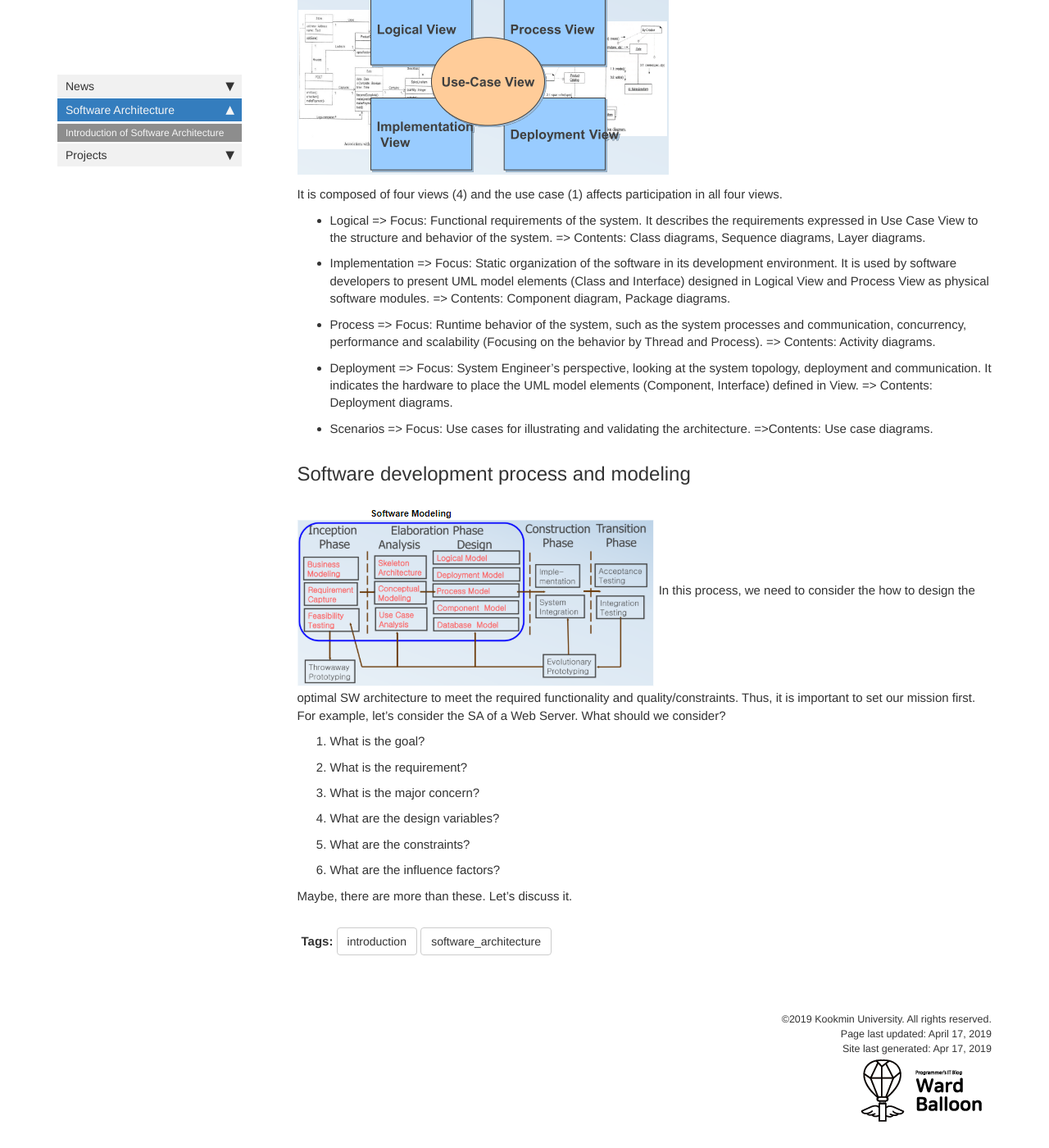
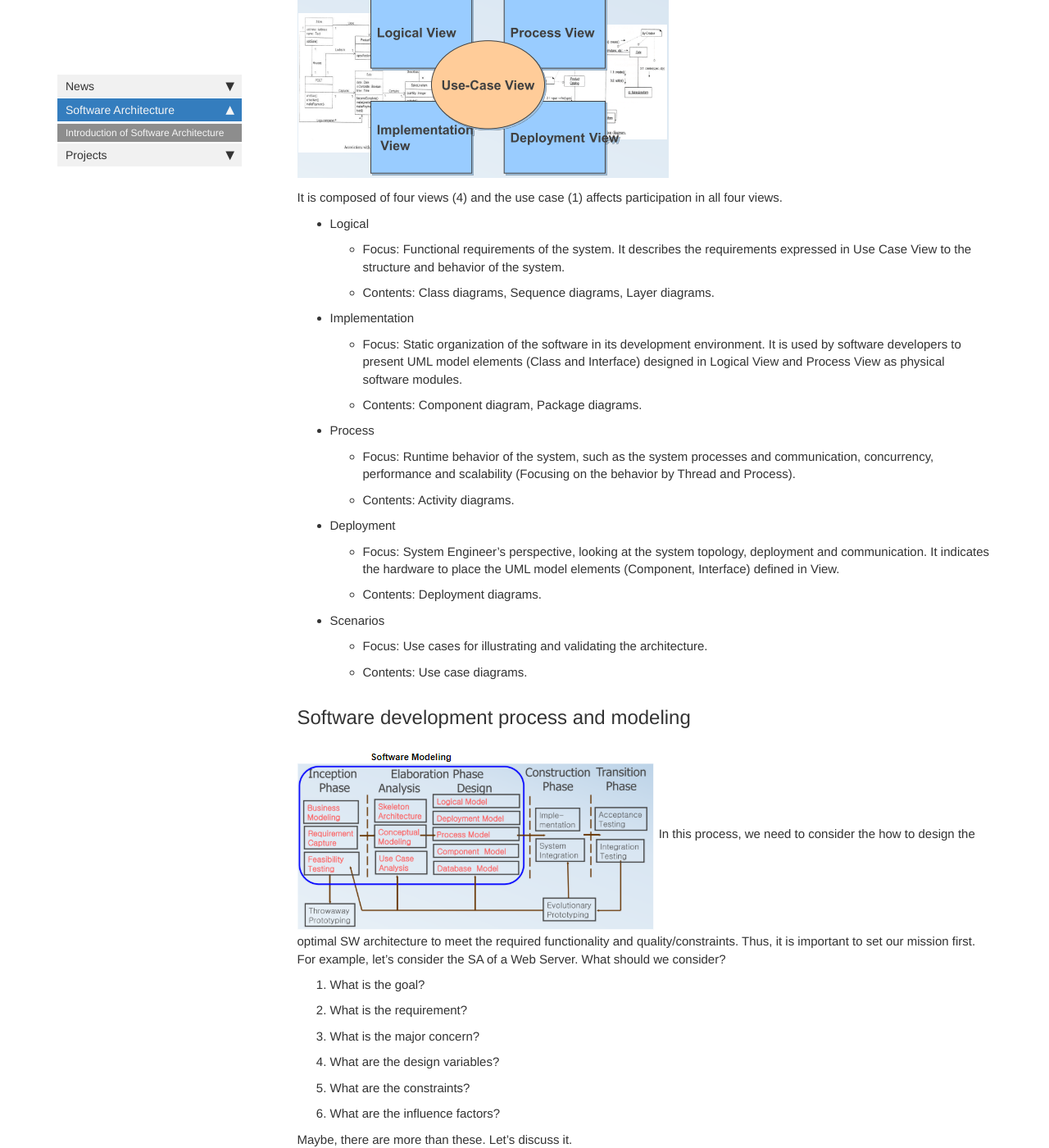
Before and after one commit to codingsoo/codingsoo.github.io1, a Jekyll site: the page built from pages/software_architecture/introduction_sa.md, in a window 1280 px wide and 1400 px high, scrolled down 2345 px. Shown: the whole window at 82% size. Built offline with Jekyll 4.4.1, drawn with Linux system fonts in a browser that asks for light colours; nearby versions of some CDN libraries; comment, search, counter and statistics services are not loaded; some of the changed text lies outside the part shown.

```diff
--- a/pages/software_architecture/introduction_sa.md
+++ b/pages/software_architecture/introduction_sa.md
@@ -45,20 +45,20 @@ Why do we need software modeling? It makes it easier for team members to underst
 It is composed of four views (4) and the use case (1) affects participation in all four views.
 
 - Logical
-=> Focus: Functional requirements of the system. It describes the requirements expressed in Use Case View to the structure and behavior of the system.
-=> Contents: Class diagrams, Sequence diagrams, Layer diagrams.
+    + Focus: Functional requirements of the system. It describes the requirements expressed in Use Case View to the structure and behavior of the system.
+    + Contents: Class diagrams, Sequence diagrams, Layer diagrams.
 - Implementation
-=> Focus: Static organization of the software in its development environment. It is used by software developers to present UML model elements (Class and Interface) designed in Logical View and Process View as physical software modules.
-=> Contents: Component diagram, Package diagrams.
+    + Focus: Static organization of the software in its development environment. It is used by software developers to present UML model elements (Class and Interface) designed in Logical View and Process View as physical software modules.
+    + Contents: Component diagram, Package diagrams.
 - Process
-=> Focus: Runtime behavior of the system, such as the system processes and communication, concurrency, performance and scalability (Focusing on the behavior by Thread and Process).
-=> Contents: Activity diagrams.
+    + Focus: Runtime behavior of the system, such as the system processes and communication, concurrency, performance and scalability (Focusing on the behavior by Thread and Process).
+    + Contents: Activity diagrams.
 - Deployment
-=> Focus: System Engineer’s perspective, looking at the system topology, deployment and communication. It indicates the hardware to place the UML model elements (Component, Interface) defined in View.
-=> Contents: Deployment diagrams.
+    + Focus: System Engineer’s perspective, looking at the system topology, deployment and communication. It indicates the hardware to place the UML model elements (Component, Interface) defined in View.
+    + Contents: Deployment diagrams.
 - Scenarios
-=> Focus: Use cases for illustrating and validating the architecture.
-=>Contents: Use case diagrams.
+    + Focus: Use cases for illustrating and validating the architecture.
+    + Contents: Use case diagrams.
 
 ## Software development process and modeling
 
```
Also changed, not shown: other parts of pages/software_architecture/introduction_sa.md (+2 -2 lines).
